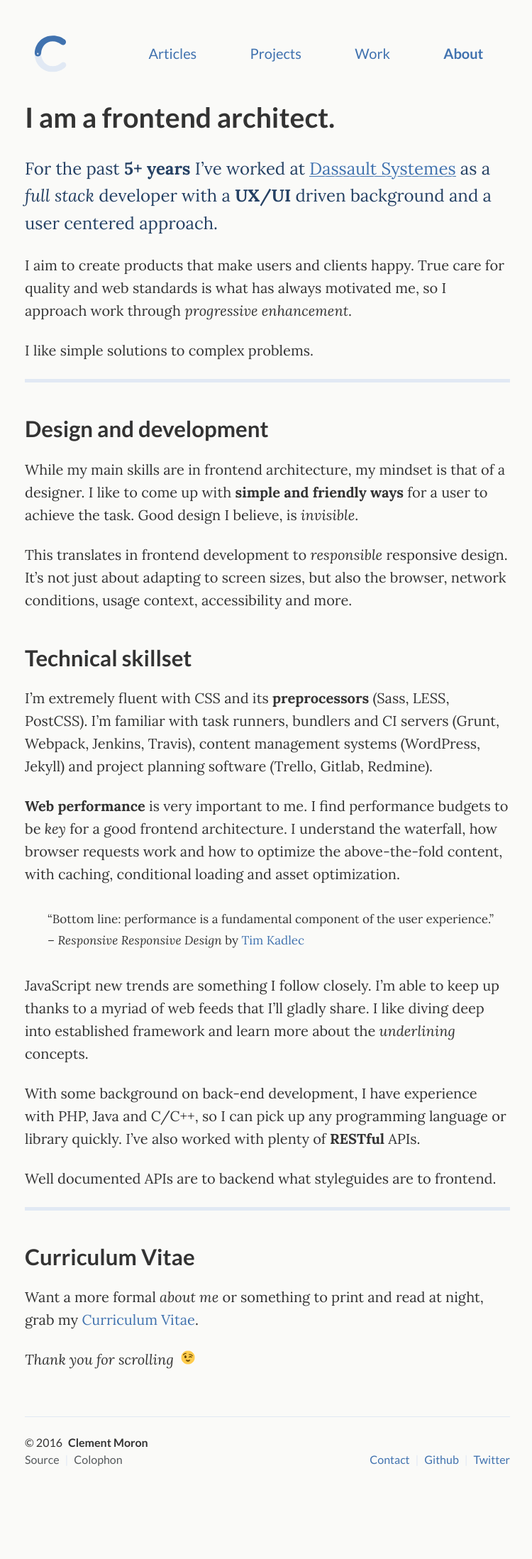
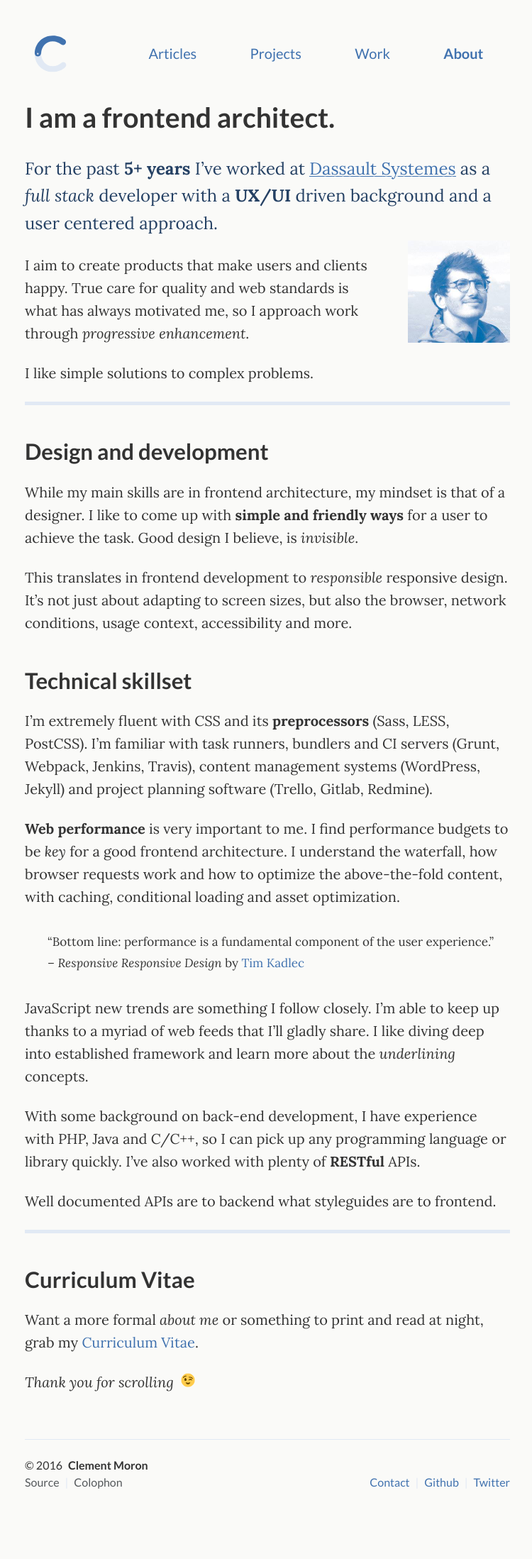
Before and after one commit to clenemt/clenemt.dev, a Jekyll site: the page built from _pages/about.md, in a window 1280 px wide. Shown: the whole page at 71% size, without its empty margins (263-1013 px from the left). Built offline with Jekyll 4.4.1, drawn with Linux system fonts in a browser that asks for light colours; before the commit the page ends 2165 px from its top, so only the background shows below that.

Commit message:
Add profile pic

```diff
--- a/_pages/about.md
+++ b/_pages/about.md
@@ -8,6 +8,12 @@ permalink: /about/
 
 <div class="lead lead-about">For the past **5+ years** I've worked at [Dassault Systemes](http://www.3ds.com/fr/) as a *full stack* developer with a **UX/UI** driven background and a user centered approach.
 </div>
+
+{::nomarkdown}
+<figure class="site-profile">
+    <img src="{{ site.baseurl }}/assets/img/profile.png">
+</figure>
+{:/}
 
 I aim to create products that make users and clients happy. True care for quality and web standards is what has always motivated me, so I approach work through *progressive enhancement*.
 
--- a/_sass/_reboot.scss
+++ b/_sass/_reboot.scss
@@ -127,6 +127,7 @@ b, strong {
 img {
   border-style: none;
   vertical-align: middle;
+  max-width: 100%;
 }
 
 svg:not(:root) {
--- a/_sass/_site.scss
+++ b/_sass/_site.scss
@@ -25,6 +25,23 @@
 .select-show {
   color: #fff;
   background-color: $gray-dark;
+}
+
+// SITE ABOUT ====================================
+
+.site-profile {
+  float: right;
+  width: 96px;
+  height: 96px;
+  margin: -.4rem 0 0 $spacer;
+}
+
+@include mq-up(md) {
+  .site-profile {
+    width: 144px;
+    height: 144px;
+    margin: -1.2rem 0 0 3rem;
+  }
 }
 
 // SITE HEADER ====================================
```
Also changed, not shown: assets/img/profile.png (added).
